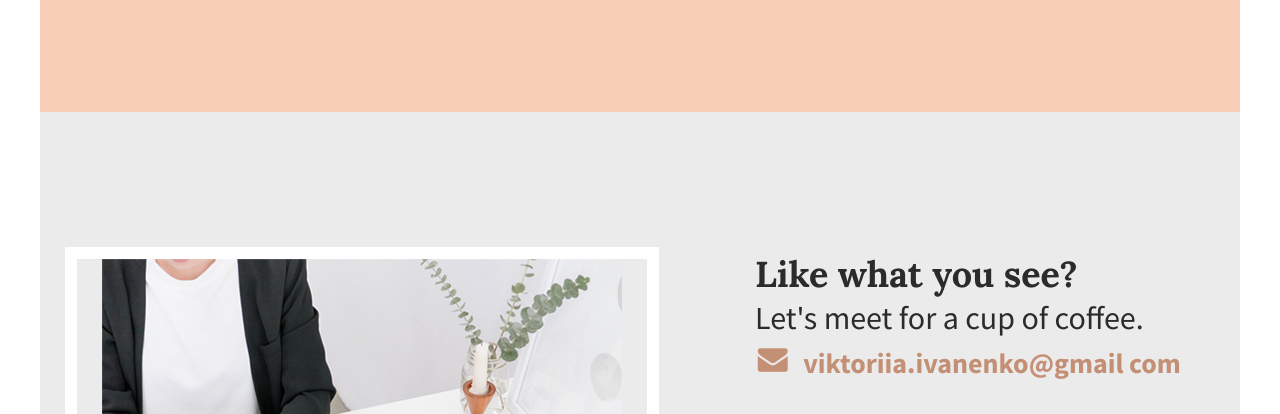
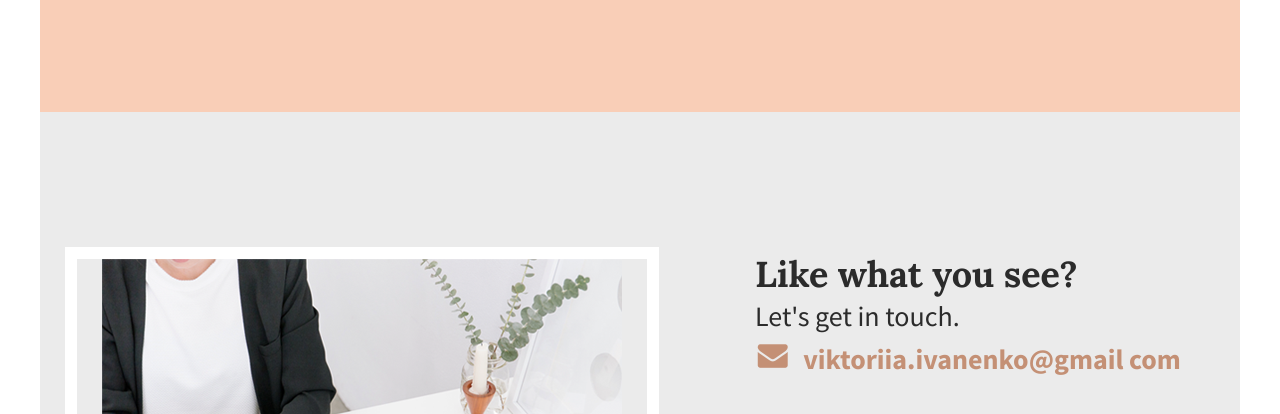
Before and after one commit to ViktoriiaIvanenko/first-website, a plain HTML site: page index.html in a window 1280 px wide. Shown: the part 1936-2350 px from the top of the page. Drawn offline with Linux system fonts and the light colour scheme.

Commit message:
new style for the contact section

```diff
--- a/css/main.css
+++ b/css/main.css
@@ -150,9 +150,9 @@ header h2 span {
 
 #contact #email-header{
     font-family: 'Source Sans Pro', sans-serif;
-    font-size: 32px;
+    font-size: 28px;
     font-weight: 100;
-    line-height: 44px;
+    line-height: 40px;
     margin: -30px 0 5px 0;
 }
 
--- a/index.html
+++ b/index.html
@@ -73,7 +73,7 @@
                         </div>
                         <div class="half-width" id="contact-info">
                             <h2>Like what you see?</h2>
-                            <h3 id="email-header">Let's meet for a cup of coffee.</h3>
+                            <h3 id="email-header">Let's get in touch.</h3>
                             <img src="img/icon-envelope.png" id="envelope" alt="Envelope icon"/> <a href="mailto:viktoriia.ivanenko@gmail.com">viktoriia.ivanenko@gmail com</a>
                             <h3 id="socialmedia-header">Or, find me on the interwebs</h3>
                             <ul>
```
